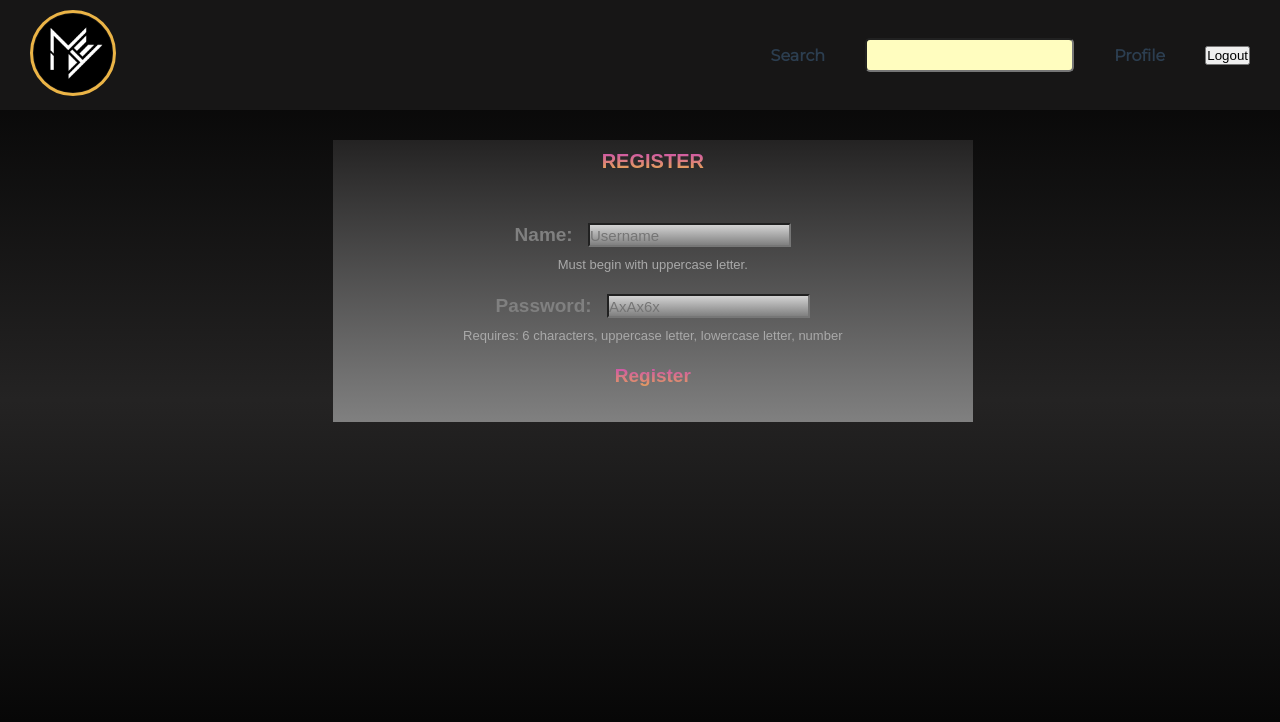
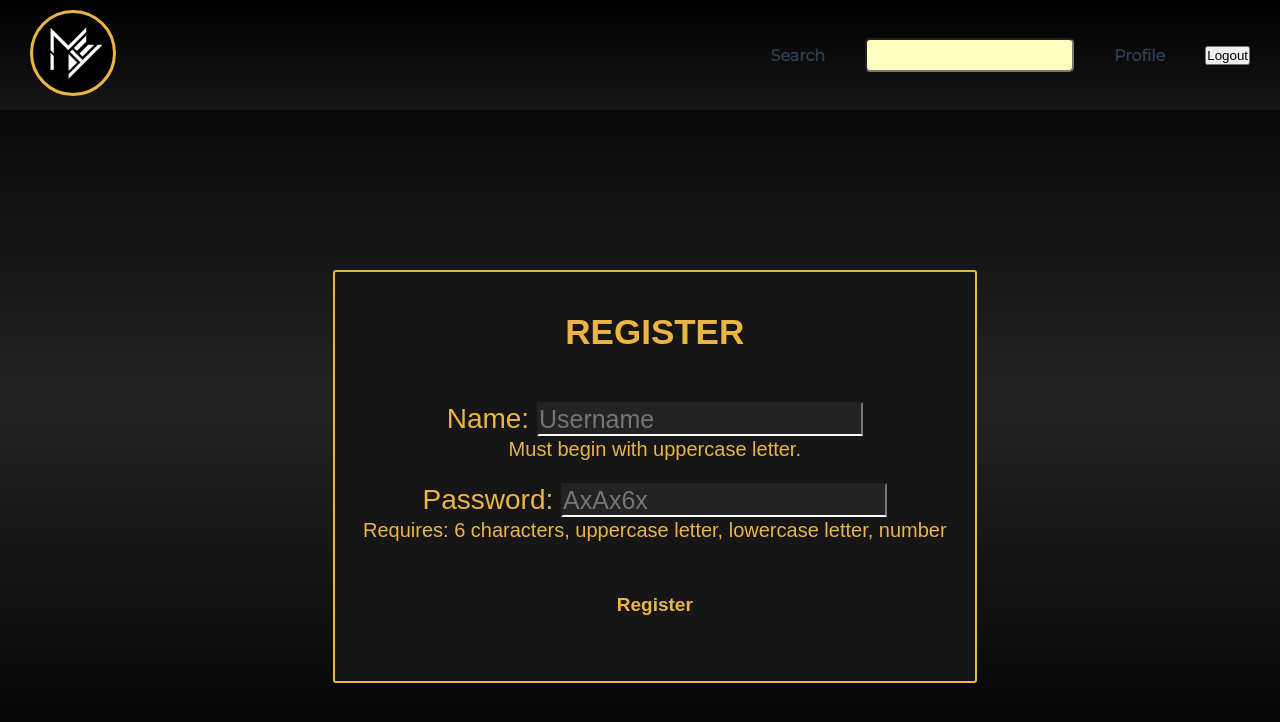
Before and after one commit to SamuelAitamaa/FullStack-Project, a Vue app in the folder fullstack_project/: page /register in a window 1280 px wide. Shown: the top 722 px of the page. Built offline with nearby package versions, Linux system fonts and the light colour scheme; the HTML template or start-up script is replaced by a standard one.

Commit message:
Buttons disappear when not logged in
Self explanatory

```diff
--- a/fullstack_project/src/components/Login.vue
+++ b/fullstack_project/src/components/Login.vue
@@ -130,31 +130,39 @@ export default {
   min-height: 100vh;
 }
 .login {
-  background: linear-gradient(#242323, grey);
+  background-color: #171616;
+  border: 2px solid #ebb446 ;
+  border-radius: 3px;
   width: 50%;
   margin-left: 26%;
-  margin-top: 30px;
+  margin-top: 20vh;
   height: auto;
-  color: grey;
-  font-weight: bolder;
-  padding-top: 10px;
-  padding-bottom: 10px;
+  padding-top: 40px;
+  padding-bottom: 40px;
 
   font-family: 'Monsterrat', sans-serif;
 }
+label{
+  color:  #ebb446;
+  font-size: 28px;
+}
+
 h1 {
-  background: linear-gradient(#cb48b7, #ebb446);
+  background: linear-gradient(#ebb446 , #ebb442);
   -webkit-background-clip: text;
   -webkit-text-fill-color: transparent;
-  font-size: 20px;
+  font-size: 35px;
   font-weight: revert;
 }
 input {
-  background: linear-gradient(lightgrey, grey);
-  height: 20px;
-  font-size: 15px;
+  color:#ebb446;
+  background-color: #242323;
+  height: 30px;
+  font-size: 25px;
   margin-bottom: 2px;
+  border-bottom: 2px solid white;
 }
+
 .form {
   padding: 50px 20px 5px 20px;
   flex-basis: 100px;
@@ -164,6 +172,7 @@ input {
   display: grid;
   align-items: center;
   justify-content: center;
+  margin-top: 30px;
 }
 button {
   font-size: 19px;
@@ -171,14 +180,15 @@ button {
   border: 2px grey;
   border-radius: 2px;
   float: left;
-  background: linear-gradient(#cb48b7, #ebb446);
+  background: #ebb446;
   -webkit-background-clip: text;
   -webkit-text-fill-color: transparent;
   padding-bottom: 5px;
+  cursor: pointer;
 
 }
 button:hover {
-  background: linear-gradient(#ebb446, #ebb446);
+  background: #bf4b91;
   -webkit-background-clip: text;
   -webkit-text-fill-color: transparent;
 }
@@ -188,20 +198,21 @@ button:hover {
   border: 2px grey;
   border-radius: 2px;
   float: left;
-  background: linear-gradient(#cb48b7, #ebb446);
+  background: linear-gradient(#ebb446, #ebb442);
   -webkit-background-clip: text;
   -webkit-text-fill-color: transparent;
   text-decoration: none;
 }
 #link:hover {
-  background: linear-gradient(#ebb446, #ebb446);
+  background: #bf4b91;
   -webkit-background-clip: text;
   -webkit-text-fill-color: transparent;
 }
 p {
-  font-size: small;
-  color: darkgray;
+  font-size: 20px;
+  color:#ebb446;
   font-weight: lighter;
+
 }
 ul.no-bullets {
   list-style-type: none;
--- a/fullstack_project/src/components/MovieList.vue
+++ b/fullstack_project/src/components/MovieList.vue
@@ -4,8 +4,8 @@
       <li v-for="element in this.elements" :key="element.id">
         <div class="movie">
           <img v-bind:src="element.poster_path" alt="Placeholder image" v-on:click="changeInfoVisibility(element.id)"/>
-          <button v-if="!checkList(element)" @click="addToList(element)" class="imgBtn">+</button>
-          <button v-else @click="deleteFromList(element)" class="imgBtn">-</button>
+          <button v-if="!checkList(element) && !hideBtn()" @click="addToList(element)" class="imgBtn">+</button>
+          <button v-if="checkList(element) && !hideBtn()" @click="deleteFromList(element)" class="imgBtn">-</button>
           <div class="text">
             <h2>{{ element.title }} {{ element.name }}</h2>
           </div>
@@ -94,8 +94,11 @@ export default {
       this.$store.commit("saveMedia", element)
     },
     checkList(element) {
-      let store = JSON.stringify(this.$store.state.movies)
+      let store = JSON.stringify(this.$store.state.movies);
       return store.includes(JSON.stringify(element.id)) && (store.includes(JSON.stringify(element.title)) || (store.includes(JSON.stringify(element.name))))
+    },
+    hideBtn: function () {
+      return this.$store.state.user === null;
     },
     deleteFromList(element) {
       this.$store.commit("deleteMedia", element)
--- a/fullstack_project/src/components/Nav.vue
+++ b/fullstack_project/src/components/Nav.vue
@@ -47,7 +47,7 @@ export default {
 @import url('https://fonts.googleapis.com/css2?family=Montserrat:ital,wght@0,400;1,100&display=swap');
 #nav {
   padding: 10px;
-  background: #171616;
+  background: linear-gradient(black, #171616);
 
   display: flex;
   justify-content: flex-end;
--- a/fullstack_project/src/components/Register.vue
+++ b/fullstack_project/src/components/Register.vue
@@ -133,34 +133,38 @@ export default {
   min-height: 100vh;
 }
 .register {
-  background: linear-gradient(#242323, grey);
+  background-color: #171616;
+  border: 2px solid #ebb446 ;
+  border-radius: 3px;
   width: 50%;
   margin-left: 26%;
-  margin-top: 30px;
+  margin-top: 20vh;
   height: auto;
-  color: grey;
-  font-weight: bolder;
-  padding-top: 10px;
-  padding-bottom: 10px;
+  padding-top: 40px;
+  padding-bottom: 40px;
 
   font-family: 'Monsterrat', sans-serif;
 }
 
+label{
+  color:  #ebb446;
+  font-size: 28px;
+}
+
 h1 {
-  background: linear-gradient(#cb48b7, #ebb446);
+  background: linear-gradient(#ebb446 , #ebb442);
   -webkit-background-clip: text;
   -webkit-text-fill-color: transparent;
-  font-size: 20px;
+  font-size: 35px;
   font-weight: revert;
 }
 input {
-  background: linear-gradient(lightgrey, grey);
-  height: 20px;
-  font-size: 15px;
-  margin-bottom: 10px;
-}
-label {
-  padding-right: 10px;
+  color:#ebb446;
+  background-color: #242323;
+  height: 30px;
+  font-size: 25px;
+  margin-bottom: 2px;
+  border-bottom: 2px solid white;
 }
 .form {
   padding: 50px 20px 20px 20px;
@@ -171,6 +175,7 @@ label {
   display: grid;
   align-items: center;
   justify-content: center;
+  margin-top: 30px;
 }
 button {
   font-size: 19px;
@@ -178,14 +183,15 @@ button {
   border: 2px grey;
   border-radius: 2px;
   float: left;
-  background: linear-gradient(#cb48b7, #ebb446);
+  background: #ebb446;
   -webkit-background-clip: text;
   -webkit-text-fill-color: transparent;
   padding-bottom: 5px;
+  cursor: pointer;
 
 }
 button:hover {
-  background: linear-gradient(#ebb446, #ebb446);
+  background: #bf4b91;
   -webkit-background-clip: text;
   -webkit-text-fill-color: transparent;
 }
@@ -198,8 +204,9 @@ ul.no-bullets {
   -webkit-text-fill-color: transparent;
 }
 p {
-  font-size: small;
-  color: darkgray;
+  font-size: 20px;
+  color:#ebb446;
   font-weight: lighter;
+
 }
 </style>
```
